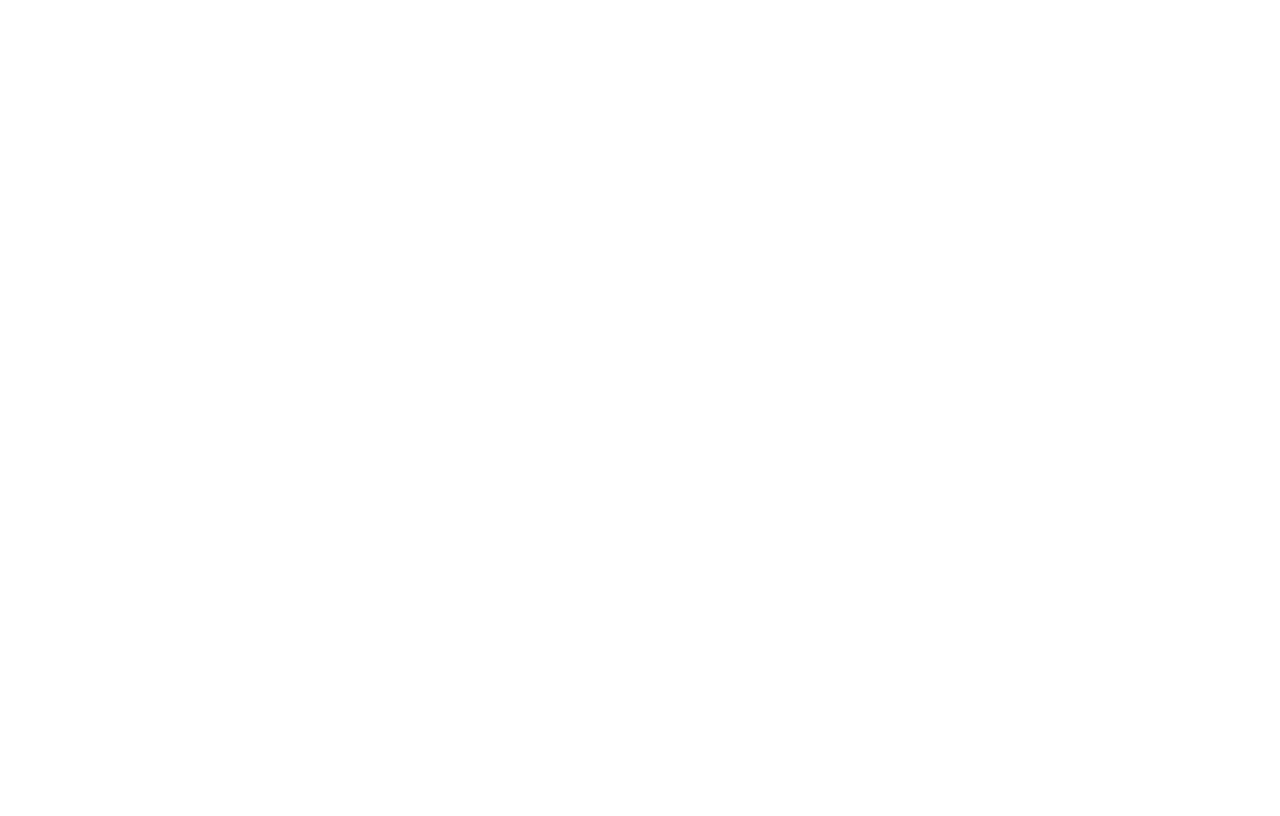
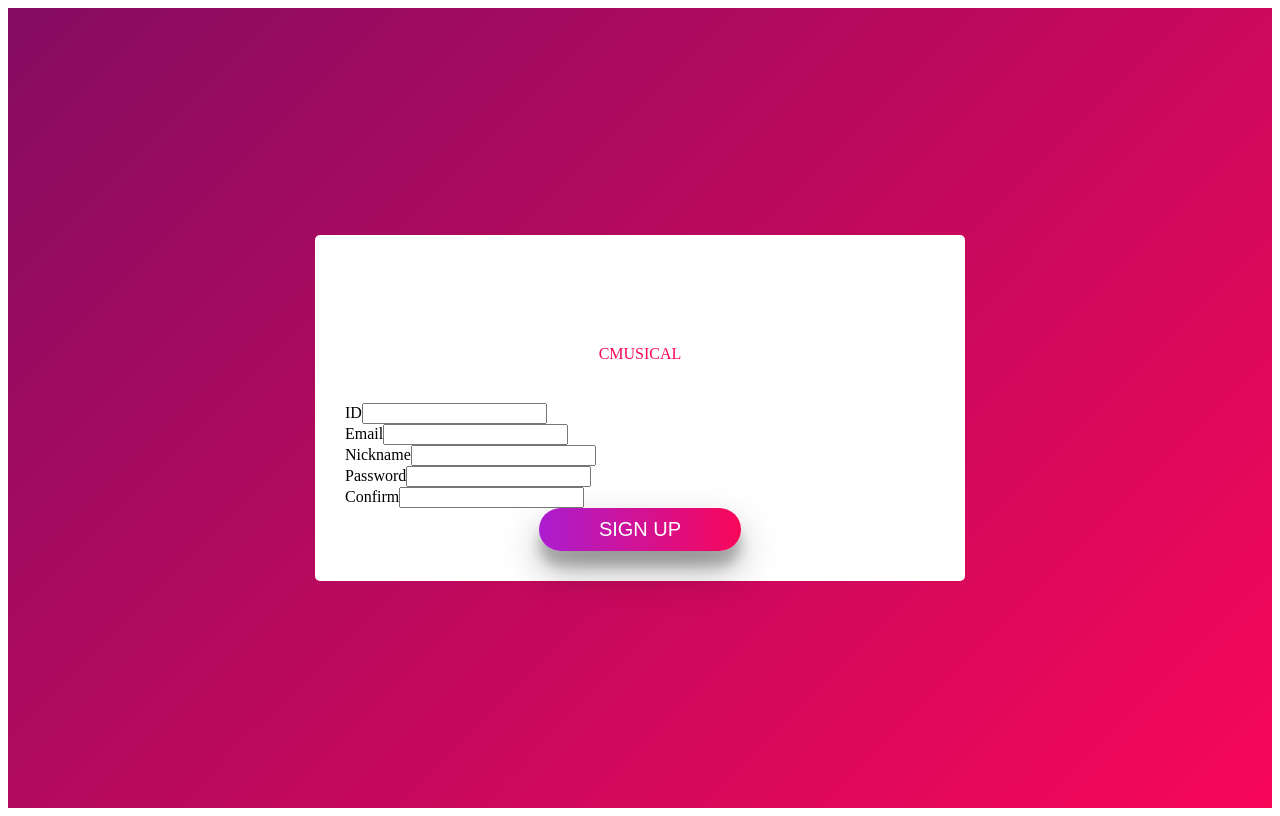
Before and after one commit to codestates/CMUSICAL, a React app in the folder client/: page /signup in a window 1280 px wide. Before the commit this address had no page. Built offline with nearby package versions, Linux system fonts and the light colour scheme.

Commit message:
Feat: Userinfo Validation Styled Components 적용하고 재사용할 스타일 파일 추가

```diff
--- a/client/src/App.js
+++ b/client/src/App.js
@@ -6,6 +6,8 @@
 import MyFavorites from './pages/MyFavorites';
 import MyInfo from './pages/MyInfo';
 import SignIn from './pages/SignIn';
+import SignUp from './pages/SignUp';
+//import { Container } from './components/styles/Container.styled';
 
 export default function APP() {
   const navigate = useNavigate();
@@ -28,6 +30,7 @@
       <Route path="/favorites" element={<MyFavorites isLogin={isLogin} loginHandler={loginHandler} logoutHandler={logoutHandler} />} />
       <Route path="/myinfo" element={<MyInfo isLogin={isLogin} loginHandler={loginHandler} logoutHandler={logoutHandler} />} />
       <Route path="/signin" element={<SignIn />} />
+      <Route path="/signup" element={<SignUp />} />
     </Routes>
   );
 }
--- /dev/null
+++ b/client/src/components/styles/Header.styled.js
@@ -0,0 +1,6 @@
+import styled from 'styled-components';
+
+export const StyledHeader = styled.header`
+  background-color: #ebfbff;
+  padding: 40px 0;
+`;
--- /dev/null
+++ b/client/src/components/styles/SignButton.styled.js
@@ -0,0 +1,17 @@
+import styled from 'styled-components';
+
+export const SignButton = styled.button`
+  display: flex;
+  text-transform: uppercase;
+  font-size: 20px;
+  border-radius: 25px;
+  color: white;
+  padding: 10px 60px;
+  background: linear-gradient(to right, #ab1dcf, #f80759);
+  box-shadow: rgba(0, 0, 0, 0.3) 0px 19px 38px, rgba(0, 0, 0, 0.22) 0px 15px 12px;
+  margin: auto;
+  outline: none;
+  border: none;
+  cursor: pointer;
+  transition: all 0.1s;
+`;
--- /dev/null
+++ b/client/src/functions/validation.js
@@ -0,0 +1,37 @@
+const validation = (values) => {
+  let errors = {};
+
+  if (!values.username) {
+    errors.username = '아이디를 입력하세요. (3 ~ 15자)';
+  } else if (!/^[a-z][a-z0-9]{3,15}$/g.test(values.username)) {
+    errors.username = '올바른 아이디가 아닙니다.';
+  }
+
+  if (!values.email) {
+    errors.email = '이메일을 입력하세요.';
+  } else if (!/\S+@\S+\.\S+/.test(values.email)) {
+    errors.email = '올바른 이메일 형식이 아닙니다.';
+  }
+
+  if (!values.nickname) {
+    errors.nickname = '닉네임을 입력하세요. (2 ~ 10자)';
+  } else if (!/^[가-힣a-zA-Z0-9]{2,10}$/g.test(values.nickname)) {
+    errors.nickname = '올바른 닉네임이 아닙니다.';
+  }
+
+  if (!values.password) {
+    errors.password = '비밀번호를 입력하세요.';
+  } else if (values.password.length < 8) {
+    errors.password = '비밀번호는 8자 이상이어야 합니다.';
+  }
+
+  if (!values.confirm) {
+    errors.confirm = '비밀번호를 확인하세요.';
+  } else if (values.confirm !== values.password) {
+    errors.confirm = '비밀번호가 다릅니다.';
+  }
+
+  return errors;
+};
+
+export default validation;
--- /dev/null
+++ b/client/src/index.css
@@ -0,0 +1,80 @@
+* {
+  margin: 0;
+  padding: 0;
+}
+
+.container {
+  background: linear-gradient(135deg, #850c62, #f80759);
+  width: 100%;
+  min-height: 100vh;
+  display: flex;
+  justify-content: center;
+  align-items: center;
+}
+
+.app-wrapper {
+  background-color: #fff;
+  min-width: 350px;
+  min-width: 650px;
+  padding: 30px;
+  box-sizing: border-box;
+  border-radius: 5px;
+}
+
+.title {
+  color: #f80759;
+  text-align: center;
+  margin: 80px 0px 40px 0px;
+}
+.name .email .password {
+  margin: 20px;
+  color: #969292;
+  font-size: 16px;
+}
+
+.password {
+  margin-bottom: 40px;
+}
+.input {
+  height: 32px;
+  font-size: 20px;
+  outline: none;
+  width: 100%;
+  border-top-style: none;
+  border-left-style: none;
+  border-right-style: none;
+  border-bottom-style: 2px solid black;
+  margin-bottom: 10px;
+}
+
+.error {
+  color: red;
+}
+
+.submit {
+  display: flex;
+  text-transform: uppercase;
+  font-size: 20px;
+  border-radius: 25px;
+  color: white;
+  padding: 10px 60px;
+  background: linear-gradient(to right, #ab1dcf, #f80759);
+  box-shadow: rgba(0, 0, 0, 0.3) 0px 19px 38px, rgba(0, 0, 0, 0.22) 0px 15px 12px;
+  margin: auto;
+  outline: none;
+  border: none;
+  cursor: pointer;
+  transition: all 0.1s;
+}
+
+button:active {
+  transform: translateY(2px);
+}
+
+.form-success {
+  display: flex;
+  justify-content: center;
+  margin-top: 250px;
+  min-width: 370px;
+  color: #f80759;
+}
--- a/client/src/pages/SignIn.js
+++ b/client/src/pages/SignIn.js
@@ -1,11 +1,13 @@
 import React, { useState, useEffect } from 'react';
+import { Link } from 'react-router-dom';
+import { SignButton } from '../components/styles/SignButton.styled';
 
 const SignIn = () => {
-  const [userId, setUserId] = useState('');
+  const [username, setUserName] = useState('');
   const [password, setPassword] = useState('');
 
-  const handleUserId = (e) => {
-    setUserId(e.target.value);
+  const handleUsername = (e) => {
+    setUserName(e.target.value);
   };
 
   const handlePassword = (e) => {
@@ -13,7 +15,13 @@
   };
 
   const handleSignIn = () => {
+    // TODO : 서버에 로그인을 요청하고, props로 전달된 callback을 호출하기
     console.log('Sign In');
+  };
+
+  const handleSignUp = () => {
+    // TODO : 서버에 로그인을 요청하고, props로 전달된 callback을 호출하기
+    console.log('Sign Up');
   };
 
   useEffect(() => {});
@@ -24,16 +32,18 @@
         <h1>CMUSICAL</h1>
         <div>
           <span>ID</span>
-          <input type="text" value={userId} onChange={handleUserId} />
+          <input type="text" value={username} onChange={handleUsername} />
         </div>
         <div>
           <span>Password</span>
           <input type="password" value={password} onChange={handlePassword} />
         </div>
-        <button type="button" onClick={handleSignIn}>
-          Sign In
-        </button>
-        <div>Link to Sign Up</div>
+        <Link to="/signin">
+          <SignButton onClick={handleSignIn}>Sign In</SignButton>
+        </Link>
+        <Link to="/signup">
+          <SignButton onClick={handleSignUp}>Sign Up</SignButton>
+        </Link>
       </center>
     </div>
   );
--- a/client/src/pages/SignUp.js
+++ b/client/src/pages/SignUp.js
@@ -1,122 +1,114 @@
-import React, { useState } from 'react';
+import React, { useState, useEffect } from 'react';
 // import { useNavigate } from 'react-router-dom';
 import axios from 'axios';
-// 머지머지머지
+import styled from 'styled-components';
+import { SignButton } from '../components/styles/SignButton.styled';
+import validation from '../functions/validation';
 
 axios.defaults.withCredentials = true;
 
+export const Container = styled.div`
+  background: linear-gradient(135deg, #850c62, #f80759);
+  width: 100%;
+  min-height: 100vh;
+  display: flex;
+  justify-content: center;
+  align-items: center;
+`;
+
+export const AppWrapper = styled.div`
+  background-color: #fff;
+  min-width: 350px;
+  min-width: 650px;
+  padding: 30px;
+  box-sizing: border-box;
+  border-radius: 5px;
+`;
+
+export const Title = styled.div`
+  color: #f80759;
+  text-align: center;
+  margin: 80px 0px 40px 0px;
+`;
+
 export default function SignUp() {
-  const [userinfo, setuserinfo] = useState({
+  const [values, setValues] = useState({
     username: '',
+    email: '',
     nickname: '',
-    email: '',
     password: '',
+    confirm: '',
   });
 
-  const [confirmPw, setConfirmPw] = useState('');
-  const [errorMessage, setErrorMessage] = useState('');
-  //const navigate = useNavigate();
+  const [formIsSubmitted, setFormIsSubmitted] = useState(false);
 
-  const handleInputValue = (key) => (e) => {
-    setuserinfo({ ...userinfo, [key]: e.target.value });
+  const submitForm = () => {
+    setFormIsSubmitted(true);
   };
 
-  const handleUsernameValidation = () => {
-    const idReg = /^[a-z][a-z0-9]{3,15}$/g;
-    if (!idReg.test(userinfo.username)) {
-      console.log('failed');
-    }
-  };
+  const [errors, setErrors] = useState({});
+  const [dataIsCorrect, setDataIsCorrect] = useState(false);
 
-  const handleNicknameValidation = () => {
-    const nicknameReg = /^[가-힣a-zA-Z0-9]{2,10}$/g;
-    if (!nicknameReg.test(userinfo.nickname)) {
-      console.log('failed');
-    }
-  };
-
-  const handleEmailValidation = () => {
-    const emailReg = /([\w-.]+)@((\[[0-9]{1,3}\.[0-9]{1,3}\.[0-9]{1,3}\.)|(([\w-]+\.)+))([a-zA-Z]{2,4}|[0-9]{1,3})(\]?)$/;
-    if (!emailReg.test(userinfo.email)) {
-      console.log('failed');
-    }
-  };
-
-  const handlePasswordValidation = () => {
-    const passwordReg = /^.{8,10}$/g;
-    if (!passwordReg.test(userinfo.password)) {
-      console.log('failed');
-    }
-    if (confirmPw.length > 0) {
-      if (confirmPw === userinfo.password) {
-        console.log('비밀번호가 일치합니다.');
-      } else {
-        console.log('비밀번호가 다릅니다.');
-      }
-    }
-  };
-
-  const handleConfirmPw = (e) => {
-    setConfirmPw(e.target.value);
-    if (userinfo.password !== e.target.value) {
-      console.log('비밀번호가 다릅니다.');
-    } else {
-      console.log('비밀번호가 일치합니다.');
-    }
-  };
-
-  const handleSignUp = () => {
-    const { username, nickname, email, password, confirmPassword } = userinfo;
-    if (!username || !nickname || !email || !password || !confirmPassword) {
-      console.log('모든 항목은 필수입니다');
-    }
-    axios.post('https://localhost:4000/signup', { username, nickname, email, password, password }, { headers: { 'Content-Type': 'application/json' } }).then((res) => {
-      // console.log(res.data.message);
-      //navigate('/');
+  const handleChange = (event) => {
+    setValues({
+      ...values,
+      [event.target.name]: event.target.value,
     });
   };
 
+  const handleFormSubmit = (event) => {
+    event.preventDefault();
+    setErrors(validation(values));
+    setDataIsCorrect(true);
+
+    axios.post('https://localhost:4000/token/signup', { values }, { headers: { 'Content-Type': 'application/json' } }).then((res) => {
+      // const navigate = useNavigate();
+      // navigate('/');
+    });
+  };
+
+  useEffect(() => {
+    //console.log(submitForm);
+    if (Object.keys(errors).length === 0 && dataIsCorrect) {
+      submitForm(true);
+    }
+  });
+
   return (
-    <div>
-      <center>
-        <h1>CMUSICAL</h1>
-        <form onSubmit={(e) => e.preventDefault()}>
-          <div>
-            <span>ID</span>
-            <input type="text" onChange={handleInputValue('username')} />
-            <button type="submit" onClick={handleUsernameValidation}>
-              중복 검사
-            </button>
+    <Container>
+      <AppWrapper>
+        <Title>CMUSICAL</Title>
+        <form className="form-wrapper">
+          <div className="username">
+            <label className="label">ID</label>
+            <input className="input" type="text" name="username" value={values.username} onChange={handleChange} />
+            {errors.username && <p className="error">{errors.username}</p>}
+          </div>
+          <div className="email">
+            <label className="label">Email</label>
+            <input className="input" type="email" name="email" value={values.email} onChange={handleChange} />
+            {errors.email && <p className="error">{errors.email}</p>}
+          </div>
+          <div className="nickname">
+            <label className="label">Nickname</label>
+            <input className="input" type="text" name="nickname" value={values.nickname} onChange={handleChange} />
+            {errors.nickname && <p className="error">{errors.nickname}</p>}
+          </div>
+          <div className="password">
+            <label className="label">Password</label>
+            <input className="input" type="password" name="password" value={values.password} onChange={handleChange} />
+            {errors.password && <p className="error">{errors.password}</p>}
+          </div>
+          <div className="confirm">
+            <label className="label">Confirm</label>
+            <input className="input" type="password" name="confirm" value={values.confirm} onChange={handleChange} />
+            {errors.confirm && <p className="error">{errors.confirm}</p>}
           </div>
           <div>
-            <span>Nickname</span>
-            <input type="text" onChange={handleInputValue('nickname')} />
-            <button type="submit" onClick={handleNicknameValidation}>
-              중복 검사
-            </button>
+            <SignButton onClick={handleFormSubmit}>Sign Up</SignButton>
           </div>
-          <div>
-            <span>Email</span>
-            <input type="email" onChange={handleInputValue('email')} />
-            <button type="submit" onClick={handleEmailValidation}>
-              중복 검사
-            </button>
-          </div>
-          <div>
-            <span>Password</span>
-            <input type="password" onChange={handleInputValue('password')} />
-            <span>오류 메세지</span>
-            <div>
-              <span>Confirm Password</span>
-              <input type="password" value={confirmPw} onChange={handleConfirmPw} />
-              <span>오류 메세지</span>
-            </div>
-          </div>
-          <button type="button" onClick={handleSignUp}>
-            Sign Up
-          </button>
         </form>
-      </center>
-    </div>
+      </AppWrapper>
+    </Container>
   );
 }
```
Also changed, not shown: client/src/components/styles/Container.styled.js (added, +8 -0 lines), client/src/pages/Form.js (added, +15 -0 lines), client/src/pages/SignUpSuccess.js (added, +17 -0 lines).
